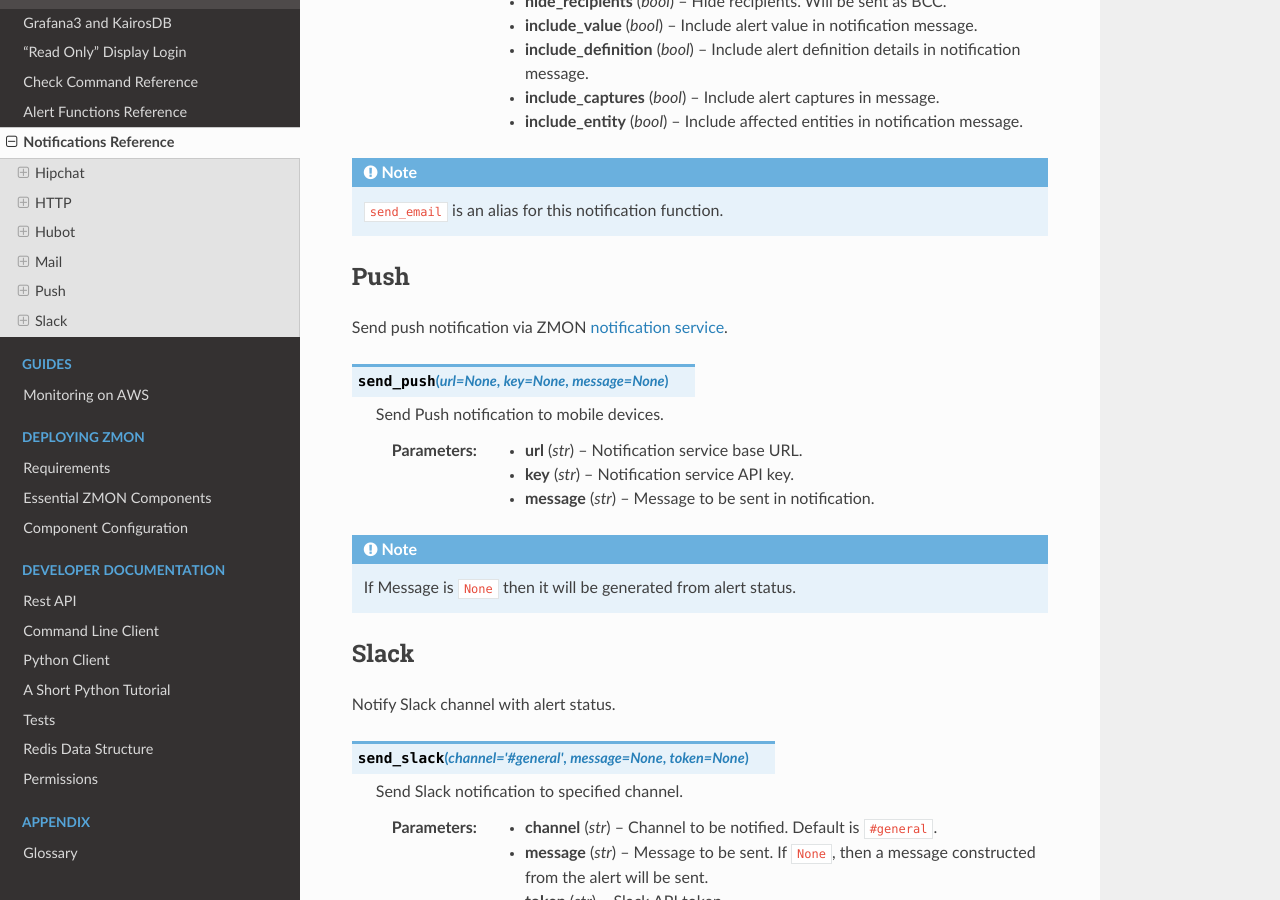
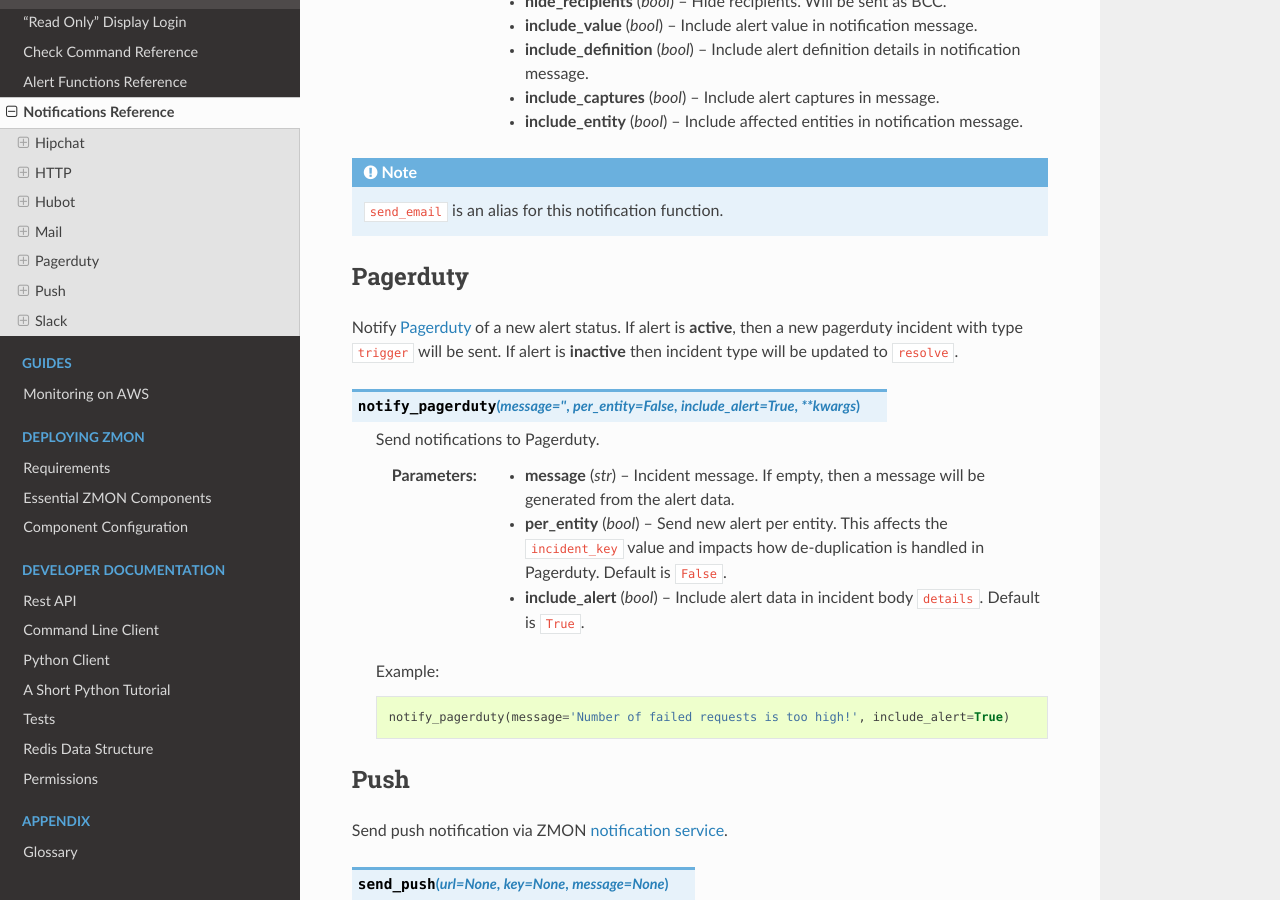
Before and after one commit to zalando-zmon/zmon-docs, a Sphinx documentation site: the page built from docs/user/notifications.rst, in a window 1280 px wide and 900 px high, scrolled down 2455 px. Built offline with Sphinx 7.4.7 and the Read the Docs theme 2.0.0, drawn with Linux system fonts in a browser that asks for light colours.

Commit message:
Add pagerduty notification docs (#47)
* Add pagerduty notification docs

```diff
--- a/docs/user/notifications.rst
+++ b/docs/user/notifications.rst
@@ -11,5 +11,6 @@
 .. include:: notifications/http.rst
 .. include:: notifications/hubot.rst
 .. include:: notifications/mail.rst
+.. include:: notifications/pagerduty.rst
 .. include:: notifications/push.rst
 .. include:: notifications/slack.rst
--- /dev/null
+++ b/docs/user/notifications/pagerduty.rst
@@ -0,0 +1,26 @@
+Pagerduty
+---------
+
+Notify `Pagerduty <https://www.pagerduty.com/>`_ of a new alert status. If alert is **active**, then a new pagerduty incident with type ``trigger`` will be sent. If alert is **inactive** then incident type will be updated to ``resolve``.
+
+
+.. py:function:: notify_pagerduty(message='', per_entity=False, include_alert=True, **kwargs)
+
+    ::
+
+    Send notifications to Pagerduty.
+
+    :param message: Incident message. If empty, then a message will be generated from the alert data.
+    :type message: str
+
+    :param per_entity: Send new alert per entity. This affects the ``incident_key`` value and impacts how de-duplication is handled in Pagerduty. Default is ``False``.
+    :type per_entity: bool
+
+    :param include_alert: Include alert data in incident body ``details``. Default is ``True``.
+    :type include_alert: bool
+
+    Example:
+
+    .. code-block:: python
+
+        notify_pagerduty(message='Number of failed requests is too high!', include_alert=True)
```
